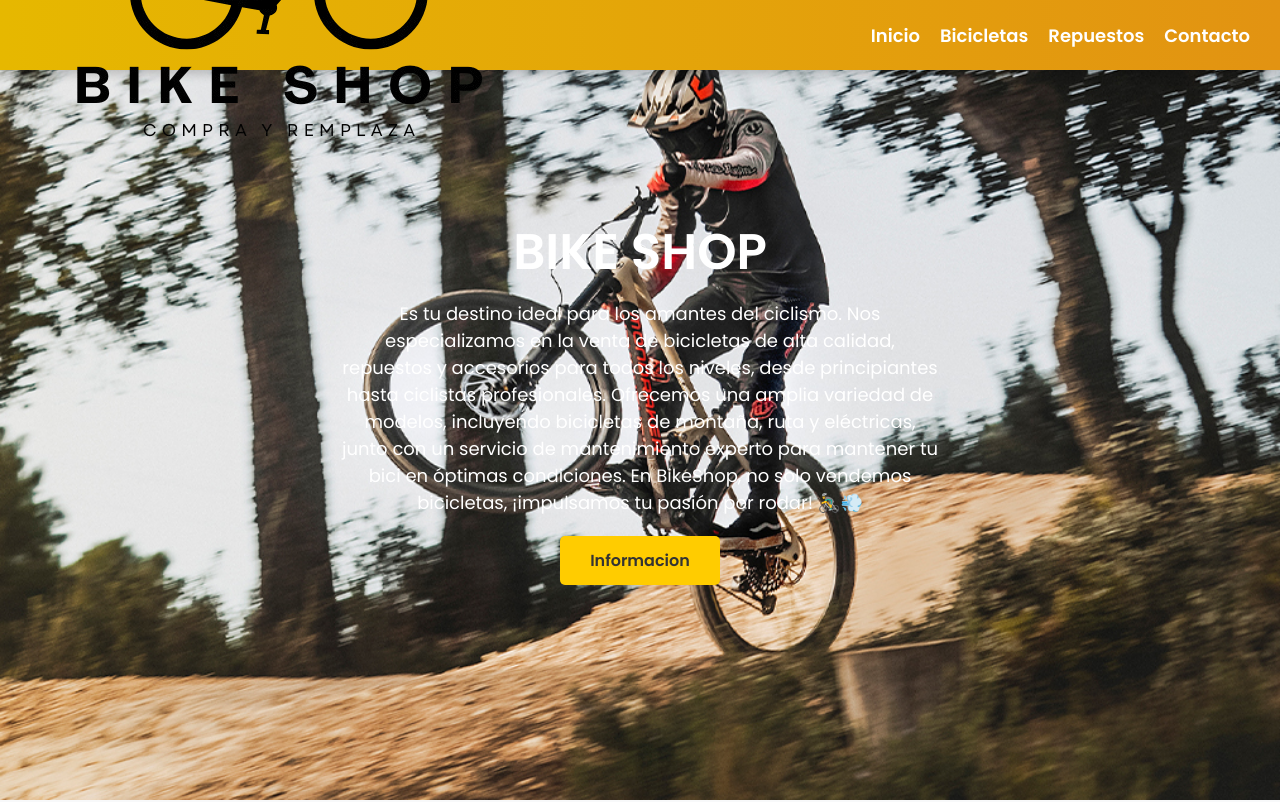
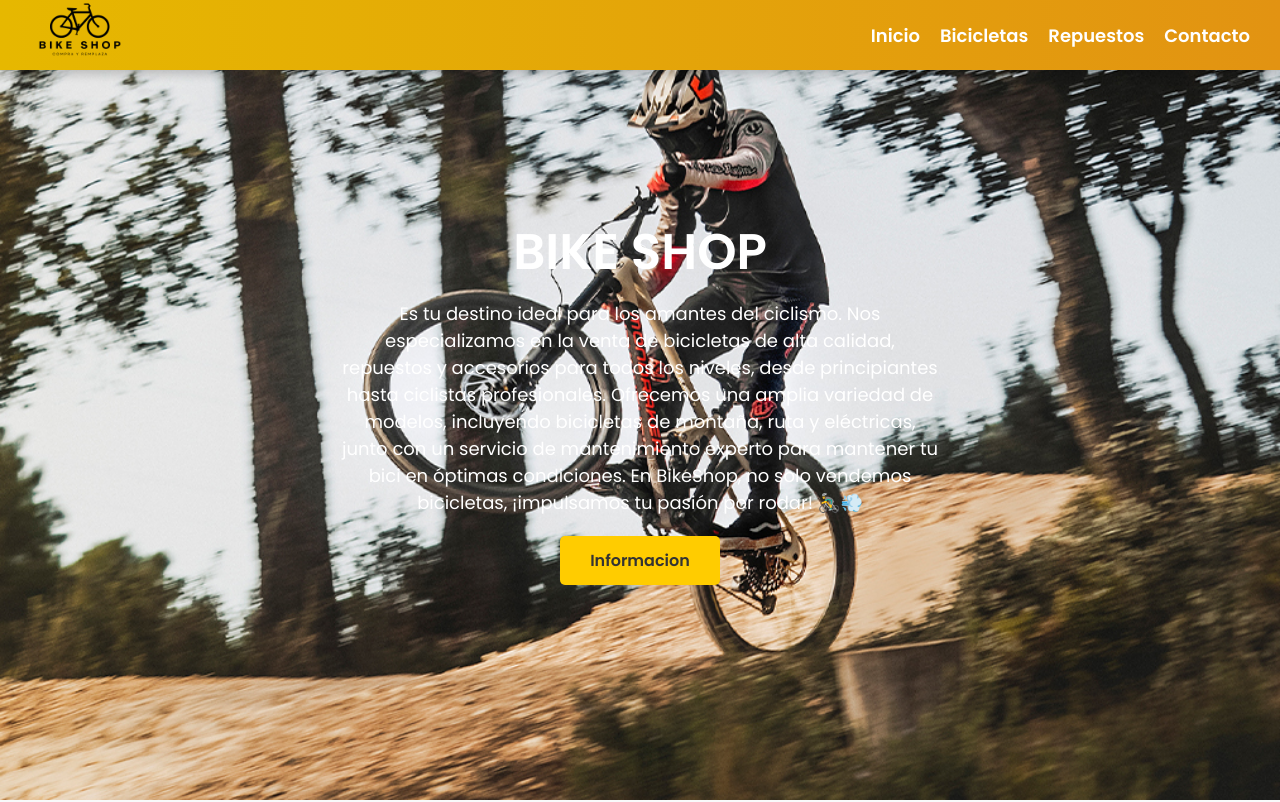
Before and after one commit to Au120603/Bici_Mundo, a plain HTML site: page index.html in a window 1280 px wide. Shown: the top 802 px of the page. Drawn offline with Linux system fonts and the light colour scheme.

Commit message:
Update style.css

```diff
--- a/style.css
+++ b/style.css
@@ -32,6 +32,17 @@ body {
     width: 60px;
     height: auto;
     z-index: 1000;
+}
+
+#logo {
+    width: 120px;
+    height: auto;
+    display: block;
+}
+
+.navbar img#logo {
+    width: 100px;
+    margin-right: auto;
 }
 
 .navbar {
```
